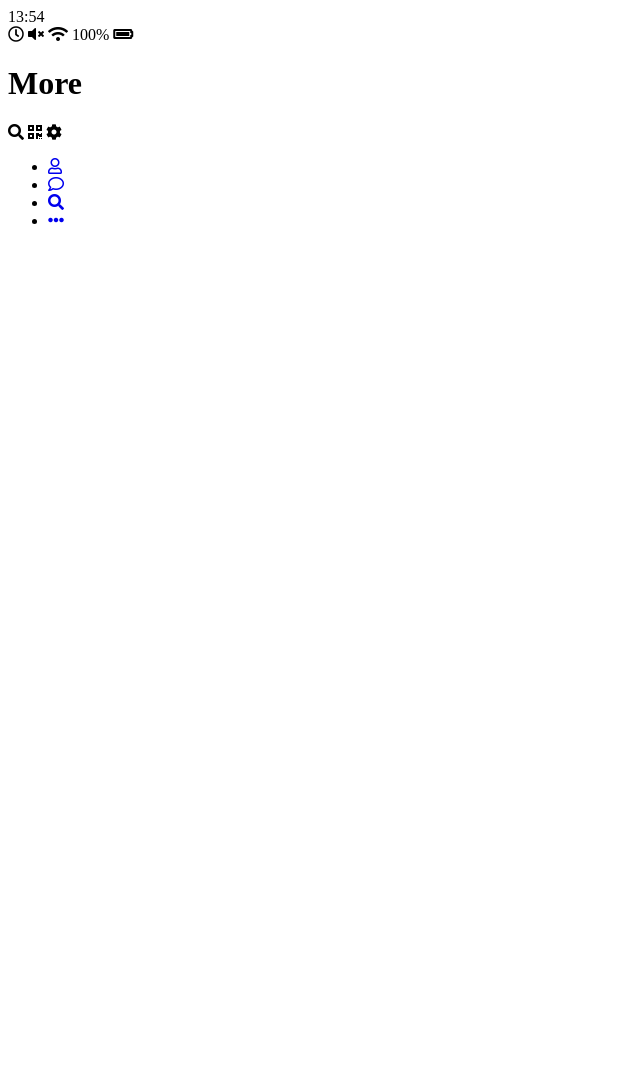
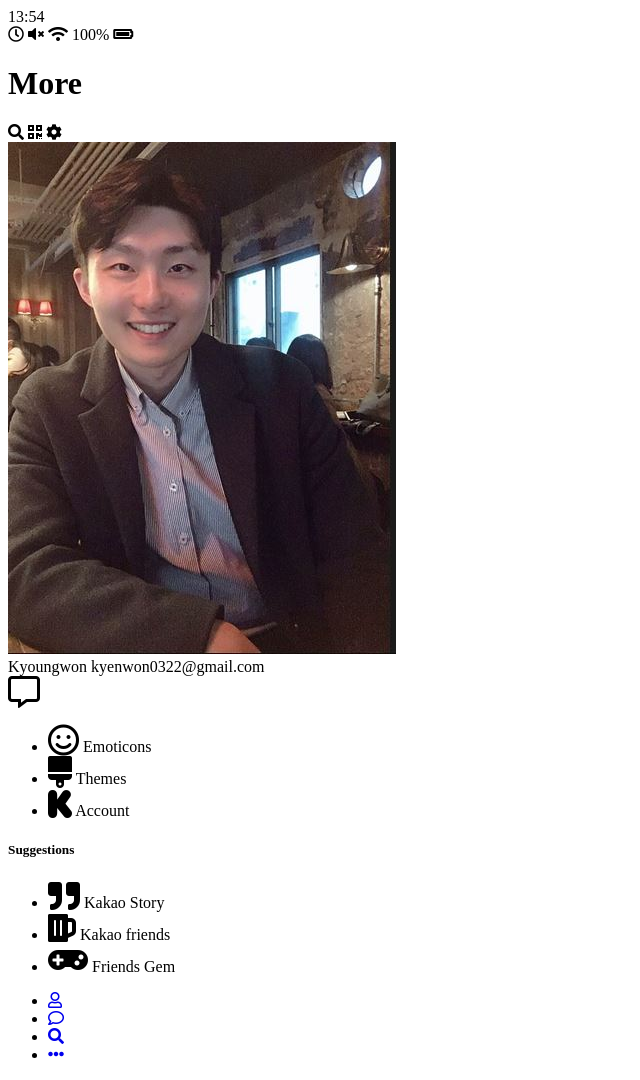
Before and after one commit to DevLimK1/kakao-clone-v2, a plain HTML site: page more.html in a window 1280 px wide. Shown: the whole page, without its empty margins (0-640 px from the left). Before the commit the page ends 800 px from the top, so only its background shows below. Drawn offline with Linux system fonts and the light colour scheme.

Commit message:
#1.7 More Screen

```diff
--- a/more.html
+++ b/more.html
@@ -41,6 +41,76 @@
         </div>
 
     </header>
+    <main class="more">
+        <header class="more__header">
+
+            <div class="friends__friend friend friend--lg">
+                <div class="friend__column">
+                    <img src="images/avatar.jpg" class="g-avatar friend__avatar">
+                    <div class="friend__content">
+                        <span class="friend__name">
+                            Kyoungwon
+                        </span>
+                        <span class="friend__status">
+                            kyenwon0322@gmail.com
+                        </span>
+                    </div>
+                </div>
+                <div class="friend__column">
+                    <i class="far fa-comment-alt fa-2x"></i>
+                </div>
+            </div>
+            <ul class="more__btn-list">
+                <li class="more__btn">
+                    <span class="more__btn-icon">
+                        <i class="far fa-smile fa-2x"></i>
+                    </span>
+                    <span class="more__btn-title">
+                        Emoticons
+                    </span>
+                </li>
+                <li class="more__btn">
+                    <span class="more__btn-icon">
+                        <i class="fas fa-brush fa-2x"></i>
+                    </span>
+                    <span class="more__btn-title">
+                        Themes
+                    </span>
+                </li>
+                <li class="more__btn">
+                    <span class="more__btn-icon">
+                        <i class="fab fa-kickstarter-k fa-2x"></i>
+                    </span>
+                    <span class="more__btn-title">
+                        Account
+                    </span>
+                </li>
+            </ul>
+        </header>
+        <section class="more__suggestions">
+            <h5 class="more__title">Suggestions</h5>
+            <ul class="more__suggestions-list">
+                <li class="more__suggestion suggestion">
+                    <span class="suggestion__icon">
+                        <i class="fas fa-quote-right fa-2x"></i>
+                    </span>
+                    <span class="suggestion__title">Kakao Story</span>
+                </li>
+                <li class="more__suggestion suggestion">
+                    <span class="suggestion__icon">
+                        <i class="fas fa-beer fa-2x"></i>
+                    </span>
+                    <span class="suggestion__title">Kakao friends</span>
+                </li>
+                <li class="more__suggestion suggestion">
+                    <span class="suggestion__icon">
+                        <i class="fas fa-gamepad fa-2x"></i>
+                    </span>
+                    <span class="suggestion__title">Friends Gem</span>
+                </li>
+            </ul>
+        </section>
+    </main>
     <nav class="nav">
         <ul class="nav__list">
             <li class="nav__list-item">
```
